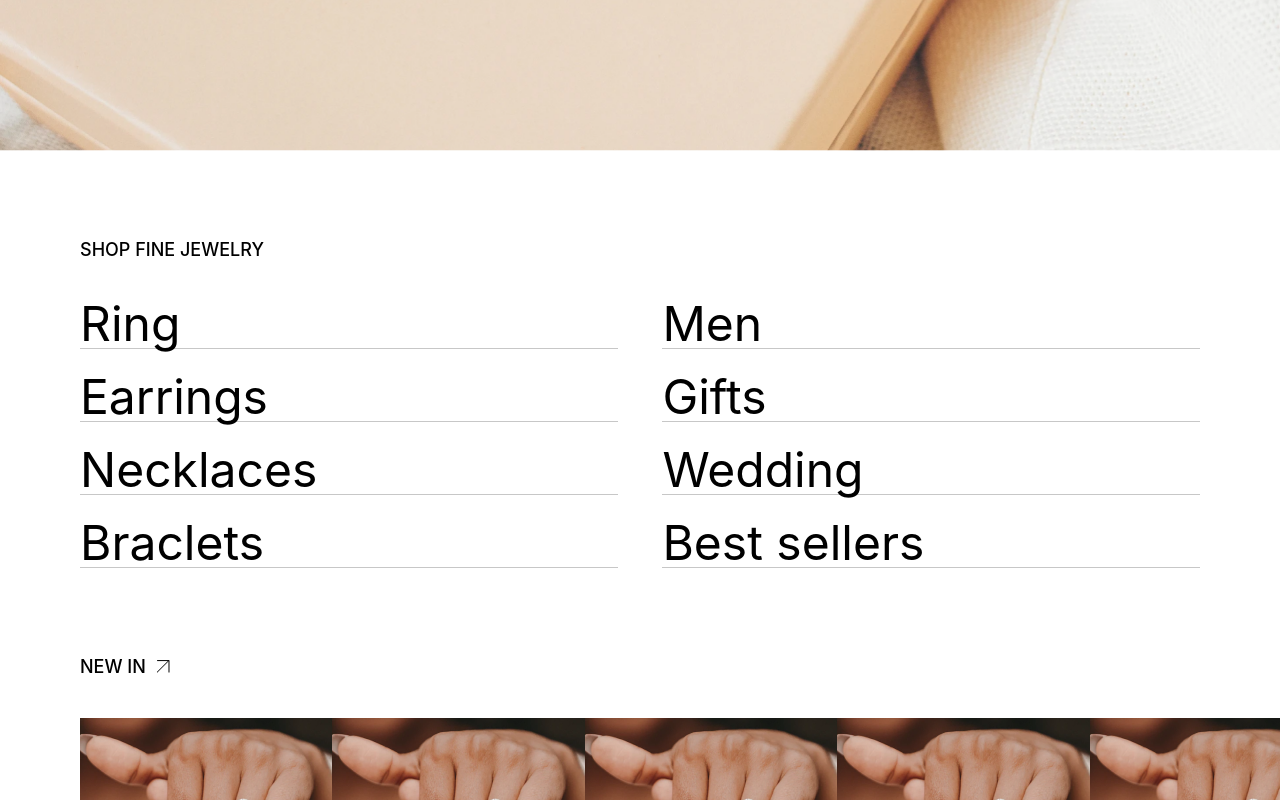
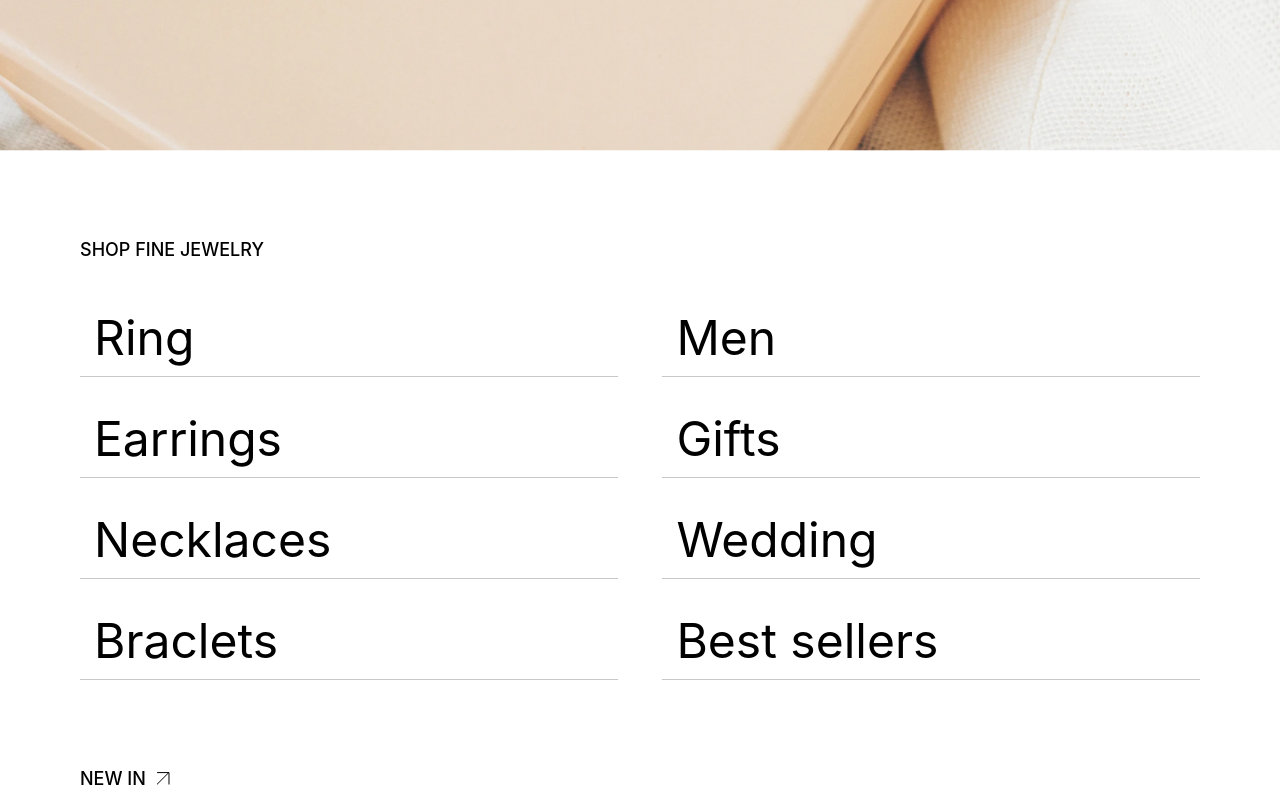
Before and after one commit to KIKVA03/Jewelery-collection, a React (Create React App) app: page / in a window 1280 px wide. Shown: the part 606-1406 px from the top of the page. Built offline with nearby package versions, Linux system fonts and the light colour scheme.

Commit message:
not imortant changes

```diff
--- a/src/components/HomePageComponents/Footer.jsx
+++ b/src/components/HomePageComponents/Footer.jsx
@@ -89,6 +89,7 @@ const Component = styled.footer`
             color: lightgray;
             background: transparent;
             border: 0.5px solid lightgray;
+            cursor: pointer;
         }
     }
 `;
--- a/src/components/HomePageComponents/JewelryCategorize.jsx
+++ b/src/components/HomePageComponents/JewelryCategorize.jsx
@@ -42,7 +42,7 @@ const Container = styled.div`
                 font-weight: 400;
                 font-size: 48px;
                 line-height: 100%;
-        padding: 14 0px;
+                padding: 14px 14px;
                 width: 48%;
                 border-bottom: 1px solid #c7c7c7;
                 cursor: pointer;
```
Lines whose indentation alone changed are shown as unchanged.
